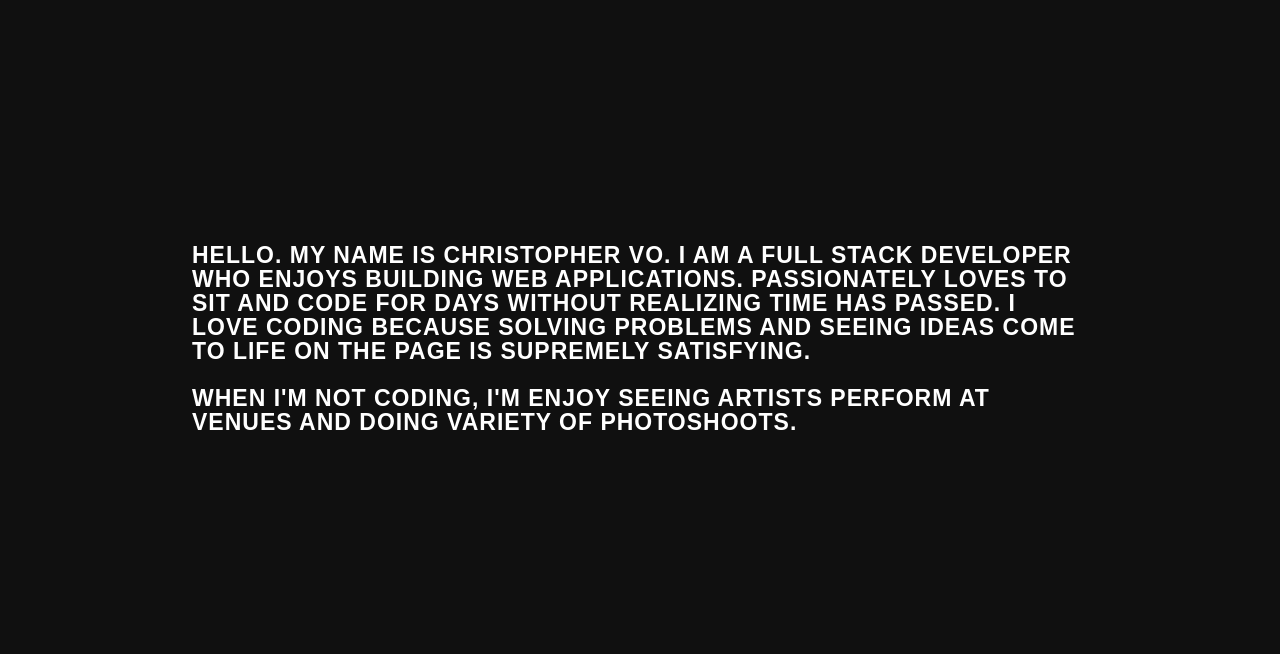
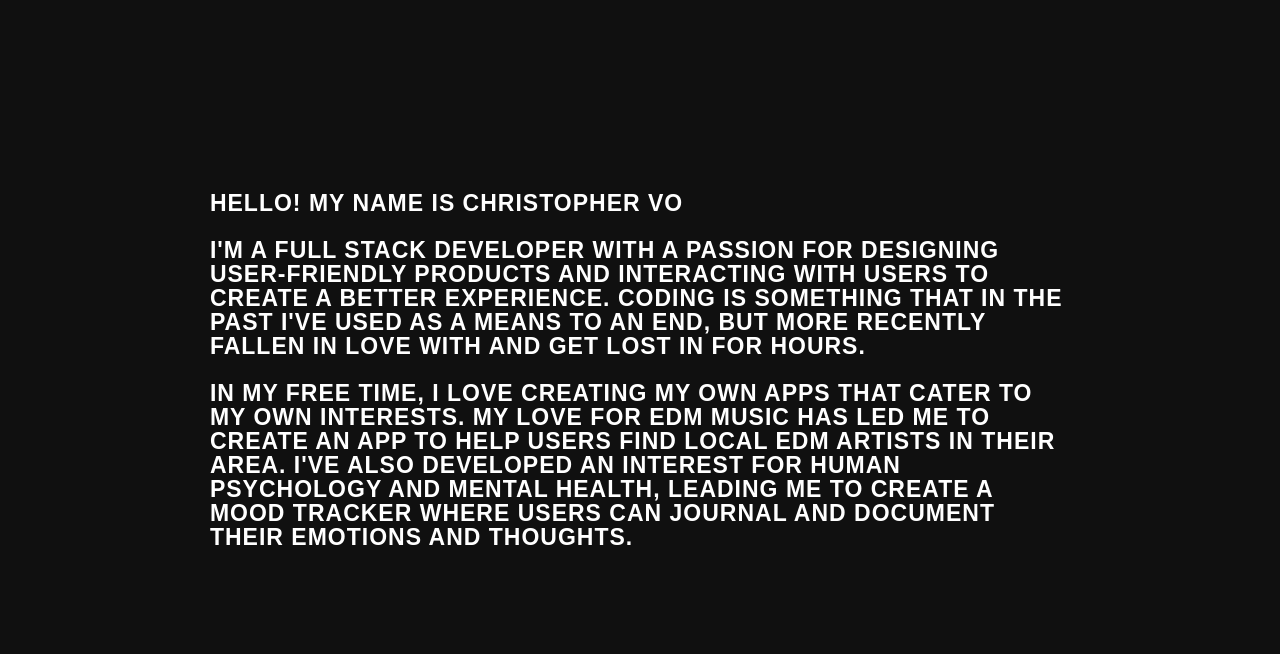
Before and after one commit to wannab3d3v3lop3r/portfolio, a website: page index.html in a window 1280 px wide. Shown: the part 80-734 px from the top of the page. Drawn offline with nearby package versions, Linux system fonts and the light colour scheme.

Commit message:
updated resume links and adjusted intro height css

```diff
--- a/index.html
+++ b/index.html
@@ -31,12 +31,18 @@
             <div class="intro-content">
                 <div>
                     <p class="hero-text-style">
-                        Hello. My name is Christopher Vo. I am a full stack developer who enjoys building web applications. passionately loves to sit and code for days without realizing time has passed.
-                        I love coding because solving problems and seeing ideas come to life on the page
-                        is supremely satisfying.
+                        Hello! My name is Christopher Vo
                     </p>
                     <p class="hero-text-style">
-                        When I'm not coding, I'm enjoy seeing artists perform at venues and doing variety of photoshoots.
+                        I'm a full stack developer with a passion for designing user-friendly products and interacting with
+                        users to create a better experience. Coding is something that in the past I've used as a means to an end,
+                        but more recently fallen in love with and get lost in for hours.
+                    </p>
+                    <p class="hero-text-style">
+                        In my free time, I love creating my own apps that cater to my own interests. My love for EDM music has led
+                        me to create an app to help users find local EDM artists in their area. I've also developed an interest for
+                        human psychology and mental health, leading me to create a mood tracker where users can journal and document their
+                        emotions and thoughts.
                     </p>
                 </div>
             </div>
@@ -165,5 +171,10 @@
             <a target="_blank" href="./assets/Resume.pdf" class="link">Resume</a>
         </div>
     </footer>
+    <script
+    src="https://code.jquery.com/jquery-3.4.1.min.js"
+    integrity="sha256-CSXorXvZcTkaix6Yvo6HppcZGetbYMGWSFlBw8HfCJo="
+    crossorigin="anonymous"></script>
+    <script src="./index.js"></script>
 </body>
 </html>
--- /dev/null
+++ b/index.js
@@ -0,0 +1,4 @@
+$(function(){
+    let height = $(window).height() - 100;
+    $('.intro').css('height',height)
+})
--- a/portfolio.css
+++ b/portfolio.css
@@ -107,7 +107,7 @@ p.divider {
 .intro {
     justify-content: center;
     align-items: center;
-    padding: 200px 0 200px 0;
+    /* padding: 200px 0 200px 0; */
 }
 
 .intro-content {
```
Also changed, not shown: 1 other file.
